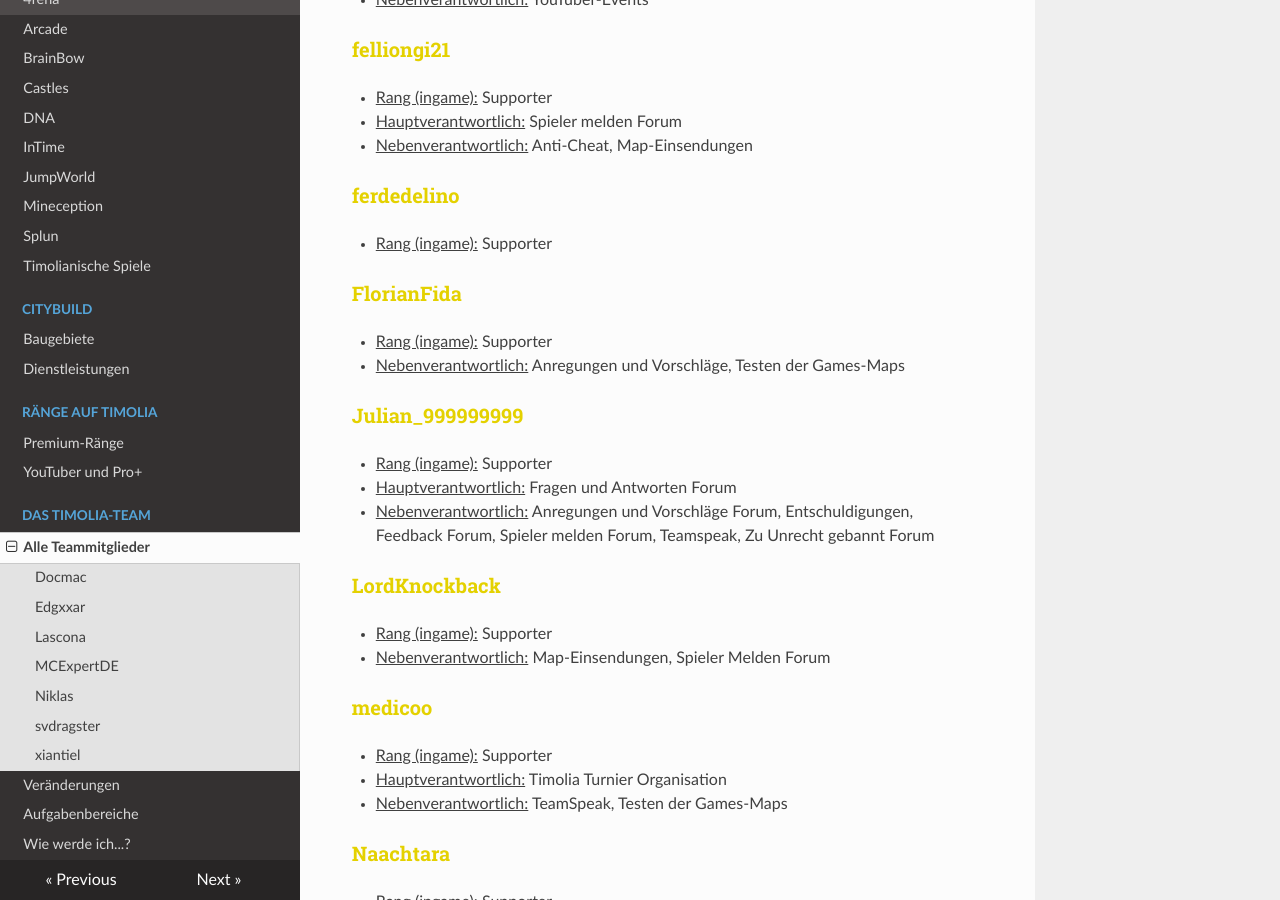
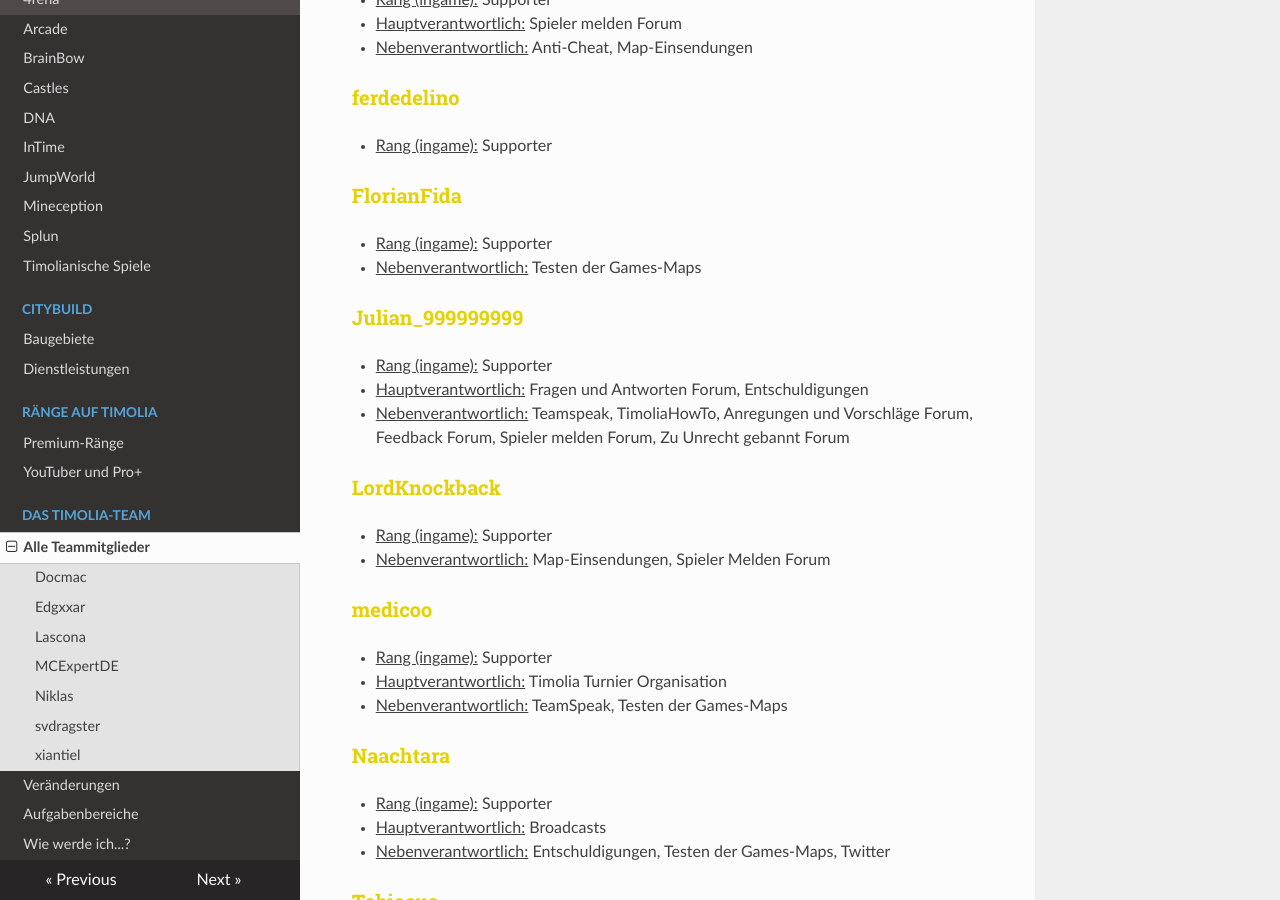
Before and after one commit to TimoliaDE/HowTo, an MkDocs documentation site: the page built from docs/team/members.md, in a window 1280 px wide and 900 px high, scrolled down 5571 px. Built offline with MkDocs 1.6.1, drawn with Linux system fonts in a browser that asks for light colours; nearby versions of some CDN libraries; old or Windows-style settings are respelled for this version of MkDocs; some of the changed text lies outside the part shown.

Commit message:
Update members.md

```diff
--- a/docs/team/members.md
+++ b/docs/team/members.md
@@ -104,9 +104,6 @@ Sie kümmern sich um die Timolia-Plugins, entwickeln neue Features und Spielmodi
 ### <strong><span style="color:#007812">Jintzo</span></strong>
 - <u>Rang (ingame):</u> Developer
 - <u>Nebenverantwortlich:</u> Web-Development
-
-### <strong><span style="color:#007812">Kenaai</span></strong>
-- <u>Rang (ingame):</u> Developer
 
 ### <strong><span style="color:#007812">logito111</span></strong>
 - <u>Rang (ingame):</u> Developer
@@ -181,12 +178,12 @@ Sie stehen für alle grundlegenden Fragen und Reports zur Verfügung und sind di
 
 ### <strong><span style="color:#E4D100">FlorianFida</span></strong>
 - <u>Rang (ingame):</u> Supporter
-- <u>Nebenverantwortlich:</u> Anregungen und Vorschläge, Testen der Games-Maps
+- <u>Nebenverantwortlich:</u> Testen der Games-Maps
 
 ### <strong><span style="color:#E4D100">Julian_999999999</span></strong>
 - <u>Rang (ingame):</u> Supporter
-- <u>Hauptverantwortlich:</u> Fragen und Antworten Forum
-- <u>Nebenverantwortlich:</u> Anregungen und Vorschläge Forum, Entschuldigungen, Feedback Forum, Spieler melden Forum, Teamspeak, Zu Unrecht gebannt Forum
+- <u>Hauptverantwortlich:</u> Fragen und Antworten Forum, Entschuldigungen
+- <u>Nebenverantwortlich:</u> Teamspeak, TimoliaHowTo, Anregungen und Vorschläge Forum, Feedback Forum, Spieler melden Forum, Zu Unrecht gebannt Forum
 
 ### <strong><span style="color:#E4D100">LordKnockback</span></strong>
 - <u>Rang (ingame):</u> Supporter
```
Also changed, not shown: other parts of docs/team/members.md (+1 -1 lines).
